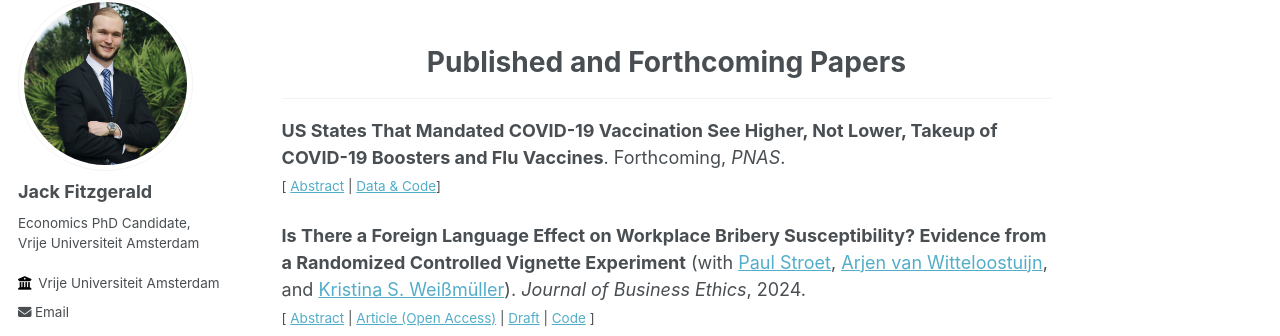
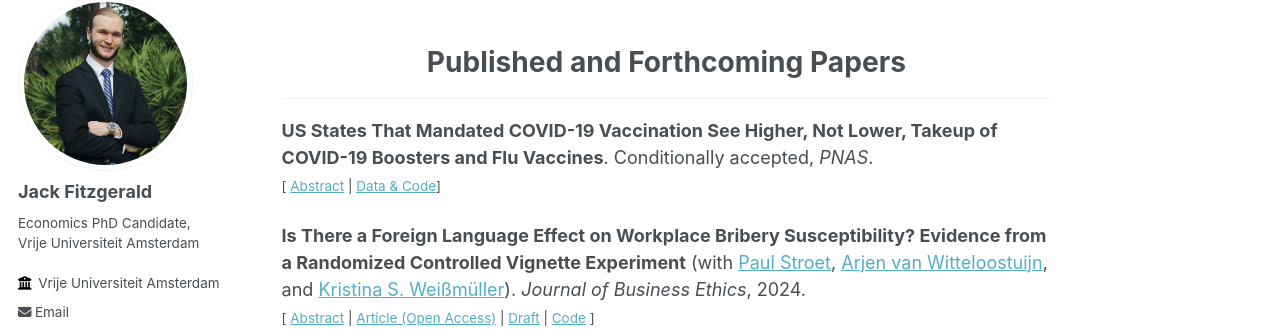
Before and after one commit to jack-fitzgerald/jack-fitzgerald.github.io, a Jekyll site: the page built from _pages/papers.md, in a window 1280 px wide and 1075 px high. Shown: the part 122-458 px from the top of the window. Built offline with Jekyll 4.4.1, drawn with Linux system fonts in a browser that asks for light colours; some web fonts are replaced.

Commit message:
Update papers.md

```diff
--- a/_pages/papers.md
+++ b/_pages/papers.md
@@ -9,7 +9,7 @@ permalink: /papers/
 # <center> Published and Forthcoming Papers </center>
 - - -
 
-**US States That Mandated COVID-19 Vaccination See Higher, Not Lower, Takeup of COVID-19 Boosters and Flu Vaccines**. Forthcoming, *PNAS*. <br/>
+**US States That Mandated COVID-19 Vaccination See Higher, Not Lower, Takeup of COVID-19 Boosters and Flu Vaccines**. Conditionally accepted, *PNAS*. <br/>
 <small>[ <a href="#/" onclick="visib('pnas_replication')">Abstract</a> | [Data & Code](https://osf.io/mdfb4/)] </small>
 
 <div id="pnas_replication" style="display: none; text-align: justify; line-height: 1.2" ><small>
```
